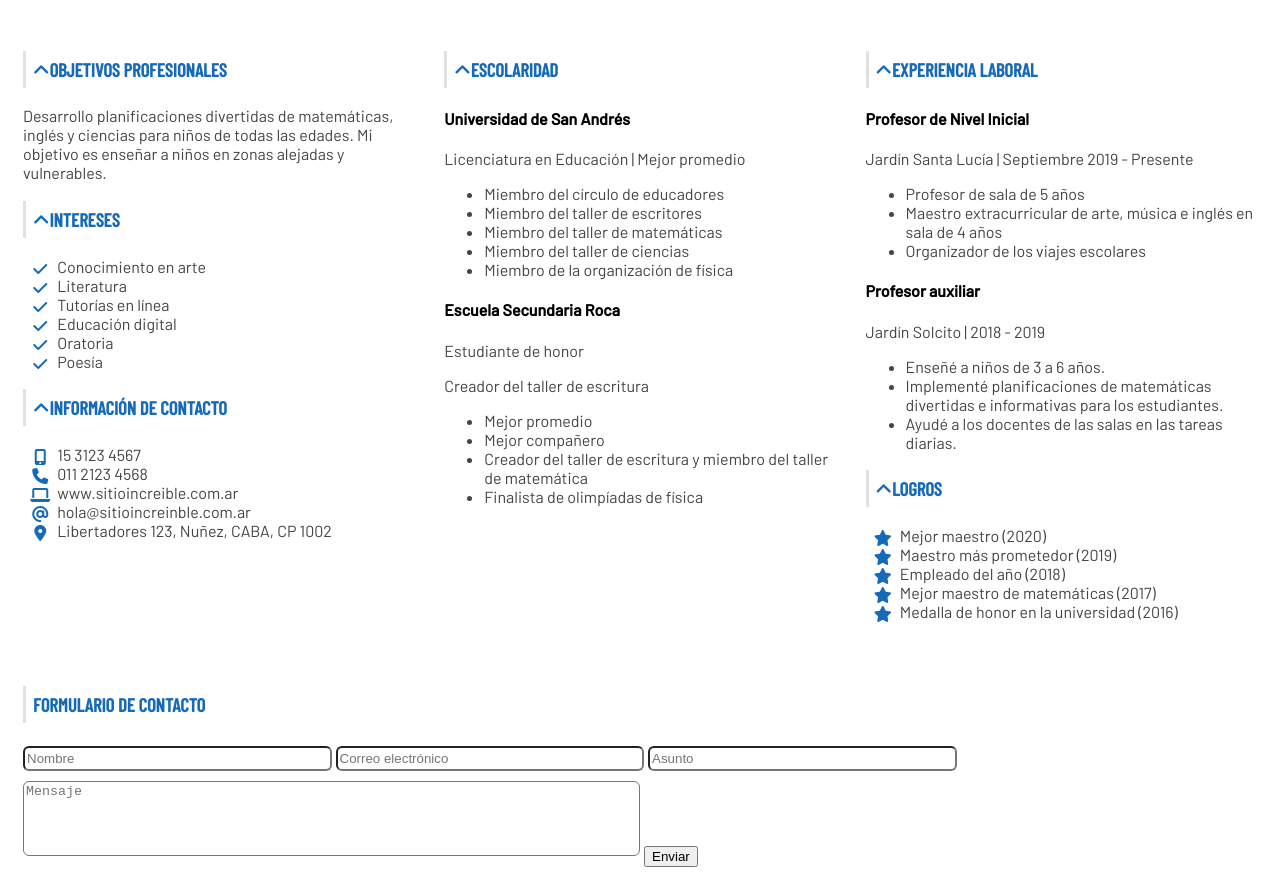
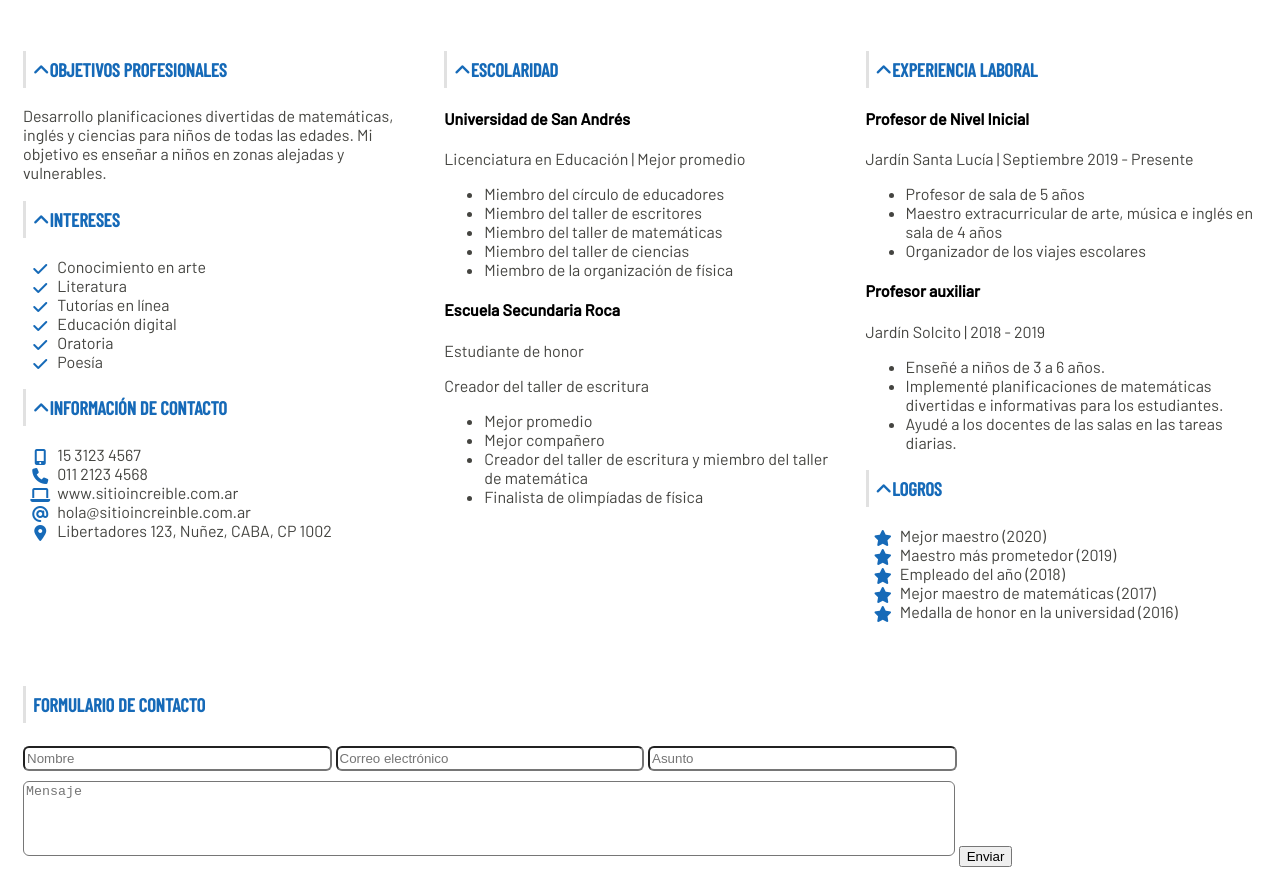
Before and after one commit to l-trabado/l-trabado.github.io, a plain HTML site: page index.html in a window 1280 px wide. Shown: the part 321-1203 px from the top of the page. Drawn offline with nearby package versions, Linux system fonts and the light colour scheme.

Commit message:
Corrección formulario de contacto

```diff
--- a/css/styles.css
+++ b/css/styles.css
@@ -89,7 +89,7 @@ textarea{
 	.col-11 {width: 91.66%;}
 	.col-12 {width: 100%;}
 	input{width: 25%; height: 25px; margin: 5px 0; border-radius: 6px;}
-	textarea{width: 50%; height: 75px; margin: 5px 0; border-radius: 6px; resize: none;}
+	textarea{width: 75.5%; height: 75px; margin: 5px 0; border-radius: 6px; resize: none;}
 }
 
 .fila::after{
```
